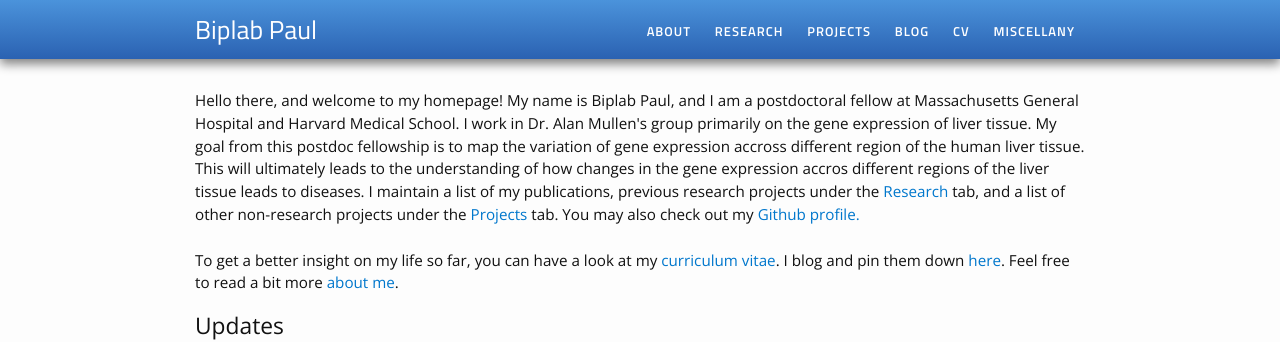
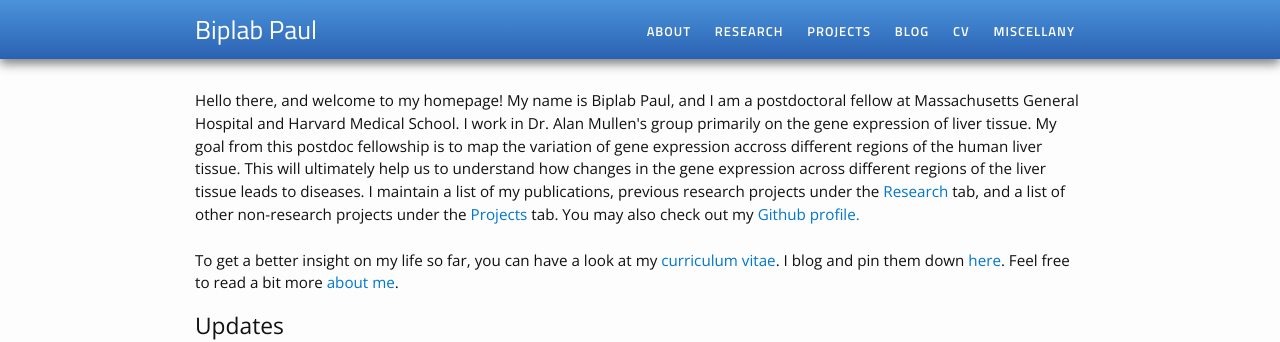
Before and after one commit to biplabua/biplabua.github.io, a Jekyll site: the page built from index.html, in a window 1280 px wide. Shown: the top 342 px of the page. Built offline with Jekyll 4.4.1, drawn with Linux system fonts in a browser that asks for light colours.

Commit message:
Update index.html

```diff
--- a/index.html
+++ b/index.html
@@ -5,8 +5,8 @@ layout: default
 <div class="home">
 
 <p>Hello there, and welcome to my homepage! My name is Biplab Paul, and I am a postdoctoral fellow at Massachusetts General Hospital and Harvard Medical School. I work in Dr. Alan Mullen's group primarily on the gene expression of liver tissue. My goal from this postdoc fellowship is
-  to map the variation of gene expression accross different region of the human liver tissue. This will ultimately leads to the understanding of how changes in the gene
-  expression accros different regions of the liver tissue leads to diseases.
+  to map the variation of gene expression accross different regions of the human liver tissue. This will ultimately help us to understand how changes in the gene
+  expression across different regions of the liver tissue leads to diseases.
 
 I maintain a list of my publications, previous research projects under the <a href="research">Research</a> tab, and a list of other non-research projects under the <a href="projects">Projects</a> tab. You may also check out my <a href="https://github.com/biplabua">Github profile.</a><br><br>
 
```
